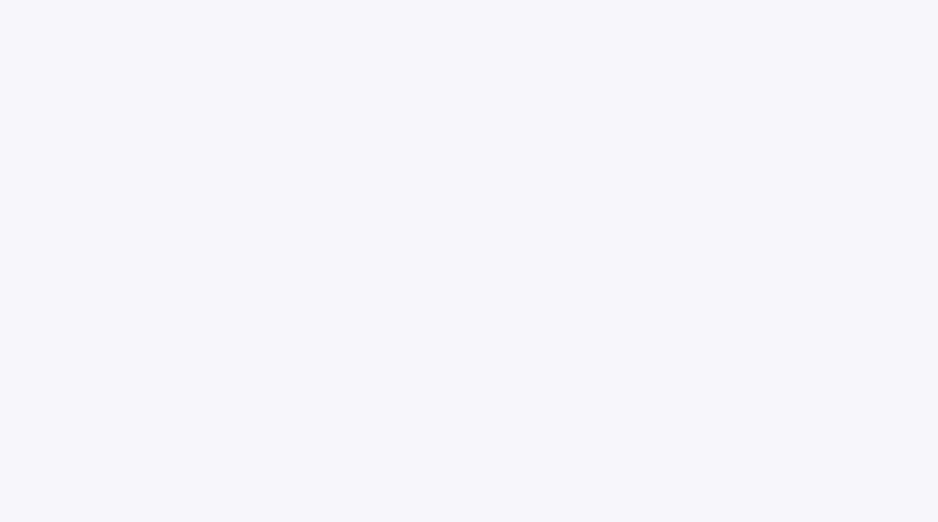
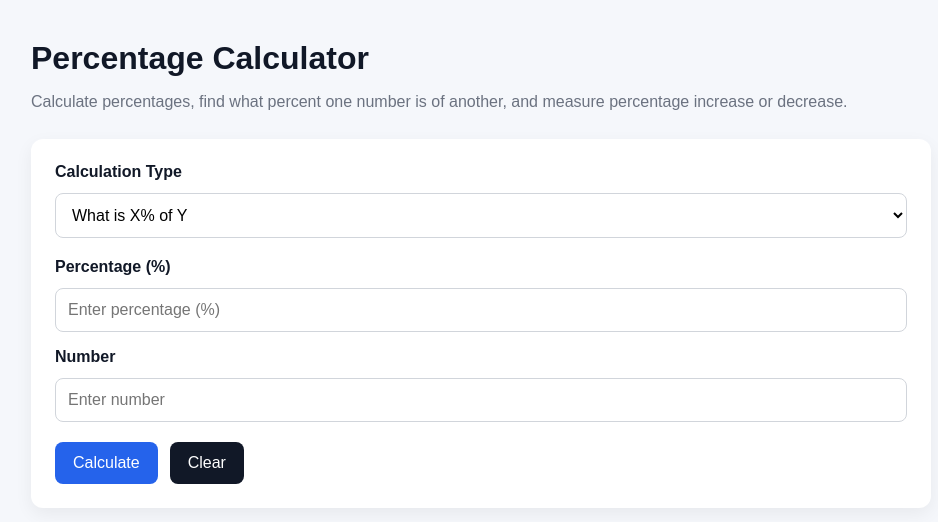
Before and after one commit to mousamohamad370-wq/QuickoTools, a React (Vite) app: page /percentage-calculator in a window 1280 px wide. Before the commit this address had no page. Shown: the top 522 px of the page, without its empty margins (159-1097 px from the left). Built offline with nearby package versions, Linux system fonts and the light colour scheme.

Commit message:
Add Percentage Calculator tool and route

```diff
--- a/src/App.jsx
+++ b/src/App.jsx
@@ -8,6 +8,7 @@ import TextCaseConverter from "./tools/TextCaseConverter";
 import RemoveDuplicateLines from "./tools/RemoveDuplicateLines";
 import AgeCalculator from "./tools/AgeCalculator";
 import BMICalculator from "./tools/BMICalculator";
+import PercentageCalculator from "./tools/PercentageCalculator";
 
 
 function App() {
@@ -22,6 +23,7 @@ function App() {
        <Route path="/remove-duplicate-lines" element={<RemoveDuplicateLines />} />
        <Route path="/age-calculator" element={<AgeCalculator />} />
        <Route path="/bmi-calculator" element={<BMICalculator />} />
+       <Route path="/percentage-calculator" element={<PercentageCalculator />} />
     </Routes>
   );
 }
--- /dev/null
+++ b/src/tools/PercentageCalculator.jsx
@@ -0,0 +1,185 @@
+import { useState } from 'react';
+
+function PercentageCalculator() {
+  const [mode, setMode] = useState('percent-of-number');
+  const [firstValue, setFirstValue] = useState('');
+  const [secondValue, setSecondValue] = useState('');
+  const [result, setResult] = useState('');
+  const [error, setError] = useState('');
+
+  const calculateResult = () => {
+    const first = Number(firstValue);
+    const second = Number(secondValue);
+
+    if (firstValue === '' || secondValue === '' || Number.isNaN(first) || Number.isNaN(second)) {
+      setError('Please enter valid numbers');
+      setResult('');
+      return;
+    }
+
+    if (mode === 'percent-of-number') {
+      const value = (first / 100) * second;
+      setResult(`${first}% of ${second} = ${value.toFixed(2)}`);
+      setError('');
+      return;
+    }
+
+    if (mode === 'what-percent') {
+      if (second === 0) {
+        setError('The second number cannot be zero');
+        setResult('');
+        return;
+      }
+
+      const value = (first / second) * 100;
+      setResult(`${first} is ${value.toFixed(2)}% of ${second}`);
+      setError('');
+      return;
+    }
+
+    if (mode === 'percentage-change') {
+      if (first === 0) {
+        setError('The first number cannot be zero');
+        setResult('');
+        return;
+      }
+
+      const value = ((second - first) / first) * 100;
+      const label = value >= 0 ? 'increase' : 'decrease';
+
+      setResult(
+        `Percentage ${label} from ${first} to ${second} = ${Math.abs(value).toFixed(2)}%`
+      );
+      setError('');
+    }
+  };
+
+  const clearFields = () => {
+    setFirstValue('');
+    setSecondValue('');
+    setResult('');
+    setError('');
+    setMode('percent-of-number');
+  };
+
+  const getLabels = () => {
+    if (mode === 'percent-of-number') {
+      return {
+        first: 'Percentage (%)',
+        second: 'Number',
+        title: 'What is X% of Y'
+      };
+    }
+
+    if (mode === 'what-percent') {
+      return {
+        first: 'First Number',
+        second: 'Second Number',
+        title: 'X is what percent of Y'
+      };
+    }
+
+    return {
+      first: 'Original Number',
+      second: 'New Number',
+      title: 'Percentage increase or decrease'
+    };
+  };
+
+  const labels = getLabels();
+
+  return (
+    <main className="tool-page">
+      <div className="tool-container">
+        <h1 className="tool-page-title">Percentage Calculator</h1>
+
+        <p className="tool-page-description">
+          Calculate percentages, find what percent one number is of another,
+          and measure percentage increase or decrease.
+        </p>
+
+        <div className="tool-box">
+          <label className="tool-label">Calculation Type</label>
+          <select
+            value={mode}
+            onChange={(event) => setMode(event.target.value)}
+            className="tool-input"
+            style={{ marginBottom: '20px' }}
+          >
+            <option value="percent-of-number">What is X% of Y</option>
+            <option value="what-percent">X is what percent of Y</option>
+            <option value="percentage-change">Percentage increase or decrease</option>
+          </select>
+
+          <label className="tool-label">{labels.first}</label>
+          <input
+            type="number"
+            value={firstValue}
+            onChange={(event) => setFirstValue(event.target.value)}
+            placeholder={`Enter ${labels.first.toLowerCase()}`}
+            className="tool-input"
+            style={{ marginBottom: '16px' }}
+          />
+
+          <label className="tool-label">{labels.second}</label>
+          <input
+            type="number"
+            value={secondValue}
+            onChange={(event) => setSecondValue(event.target.value)}
+            placeholder={`Enter ${labels.second.toLowerCase()}`}
+            className="tool-input"
+            style={{ marginBottom: '20px' }}
+          />
+
+          <div className="tool-actions">
+            <button
+              type="button"
+              onClick={calculateResult}
+              className="tool-primary-button"
+            >
+              Calculate
+            </button>
+
+            <button
+              type="button"
+              onClick={clearFields}
+              className="tool-secondary-button"
+            >
+              Clear
+            </button>
+          </div>
+        </div>
+
+        {error && (
+          <div className="tool-error-message">
+            {error}
+          </div>
+        )}
+
+        {result && (
+          <>
+            <div className="age-results-grid age-results-show">
+              <div className="result-card">
+                <h2 className="result-card-title">Result</h2>
+                <p className="result-card-value" style={{ fontSize: '22px' }}>
+                  {result}
+                </p>
+              </div>
+            </div>
+
+            <div className="tool-box tool-section">
+              <h2 className="tool-section-title">How to use this tool</h2>
+              <p className="tool-text">
+                Choose the calculation type, enter your numbers, and click
+                calculate. This tool is useful for discounts, profits, growth,
+                exam scores, and daily math tasks.
+              </p>
+            </div>
+          </>
+        )}
+      </div>
+    </main>
+  );
+}
+
+export default PercentageCalculator;
```
